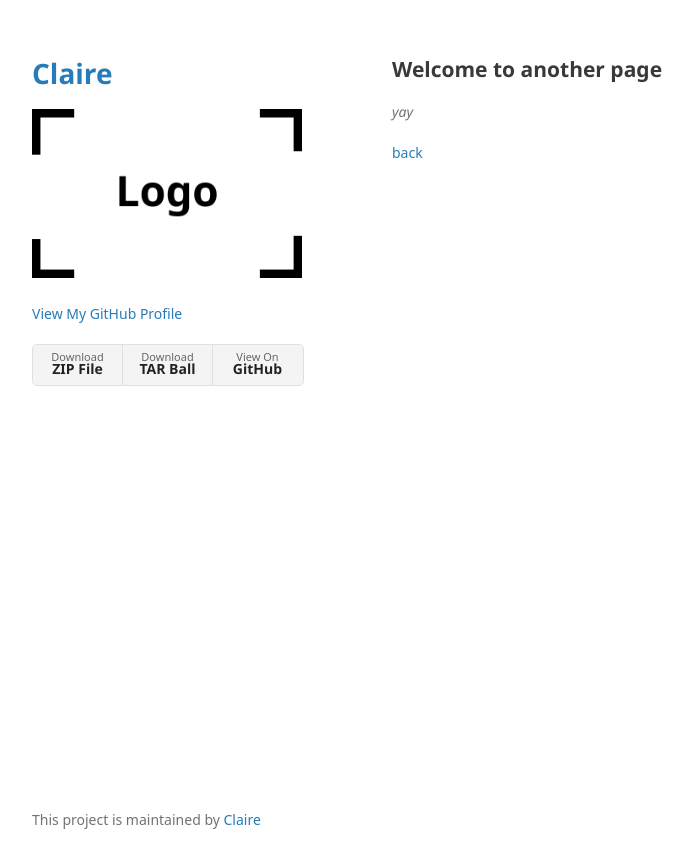
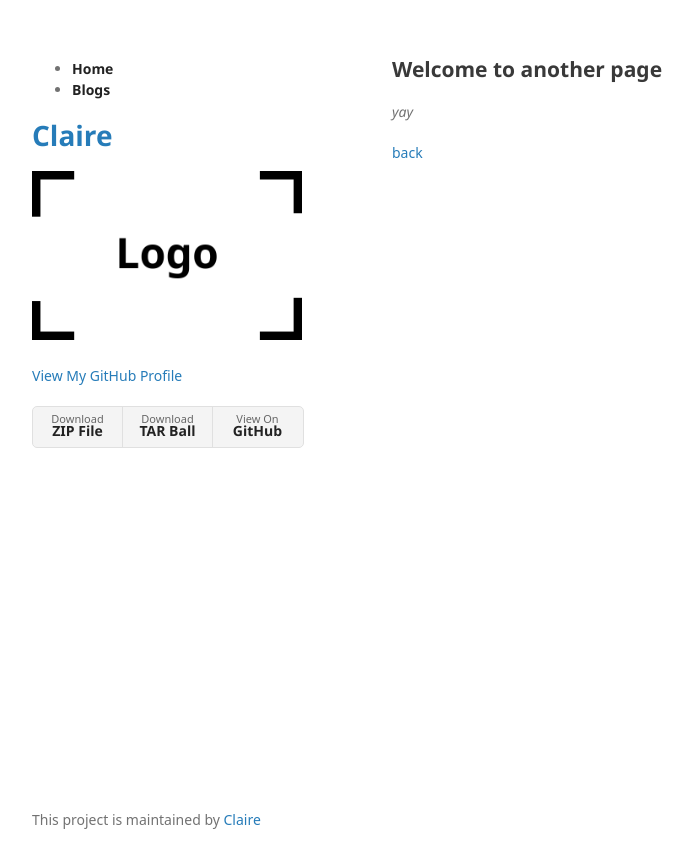
Before and after one commit to Uxdruh/uxdruh.github.io, a Jekyll site: the page built from another-page.md, in a window 1280 px wide. Shown: the top 868 px of the page, without its empty margins (178-871 px from the left). Built offline with Jekyll 4.4.1, drawn with Linux system fonts in a browser that asks for light colours; some web fonts are replaced; the repository's description, which GitHub fills in, is left out; our own code applies the rules of GitHub Pages for plain Markdown files.

Commit message:
Update default.html

```diff
--- a/_layouts/default.html
+++ b/_layouts/default.html
@@ -11,10 +11,18 @@
     <script src="https://cdnjs.cloudflare.com/ajax/libs/html5shiv/3.7.3/html5shiv.min.js"></script>
     <![endif]-->
     {% include head-custom.html %}
+    <div class="navbtn">
+
+    </div>
   </head>
   <body>
     <div class="wrapper">
       <header>
+        <ul class="navbtn">
+          <li><a href="/"><strong>Home</strong></a></li>
+          <li><a href="/"><strong>Blogs</strong></a></li>
+        </ul>
+
         <h1><a href="{{ "/" | absolute_url }}">{{ site.title | default: site.github.repository_name }}</a></h1>
 
         {% if site.logo %}
```
